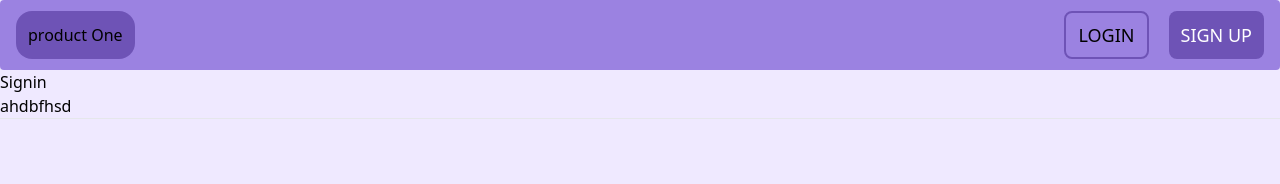
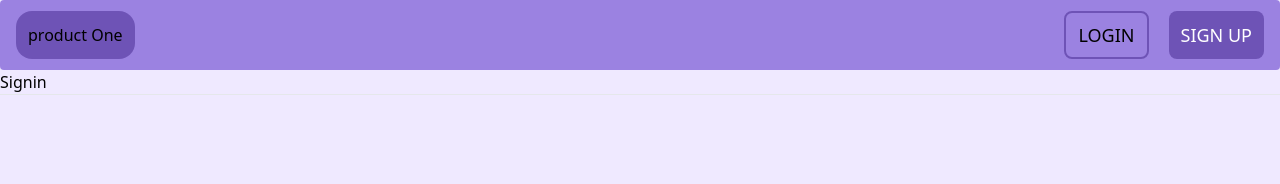
Before and after one commit to dhanushproduct/productone, a React (Create React App) app in the folder frontend/: page /signin in a window 1280 px wide. Shown: the top 184 px of the page. Built offline with nearby package versions, Linux system fonts and the light colour scheme.

Commit message:
Removed dirt

```diff
--- a/frontend/src/components/Footer.js
+++ b/frontend/src/components/Footer.js
@@ -6,9 +6,7 @@ export default function Footer() {
         <div className='flex'>
             <div></div>
             <div></div>
-            <div>
-              ahdbfhsd
-            </div>
+            <div></div>
             <div></div>
         </div>
         {/* social media handles */}
```
